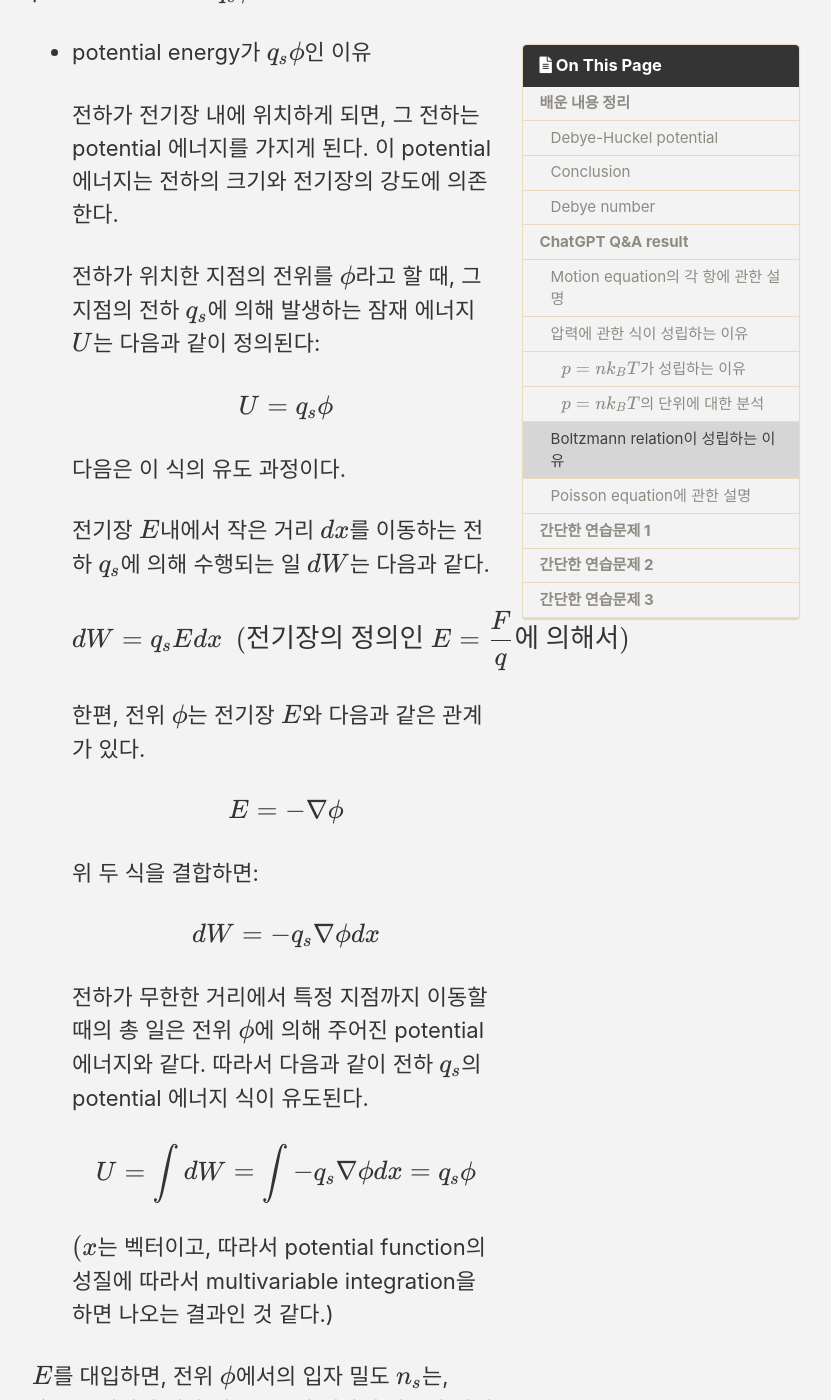
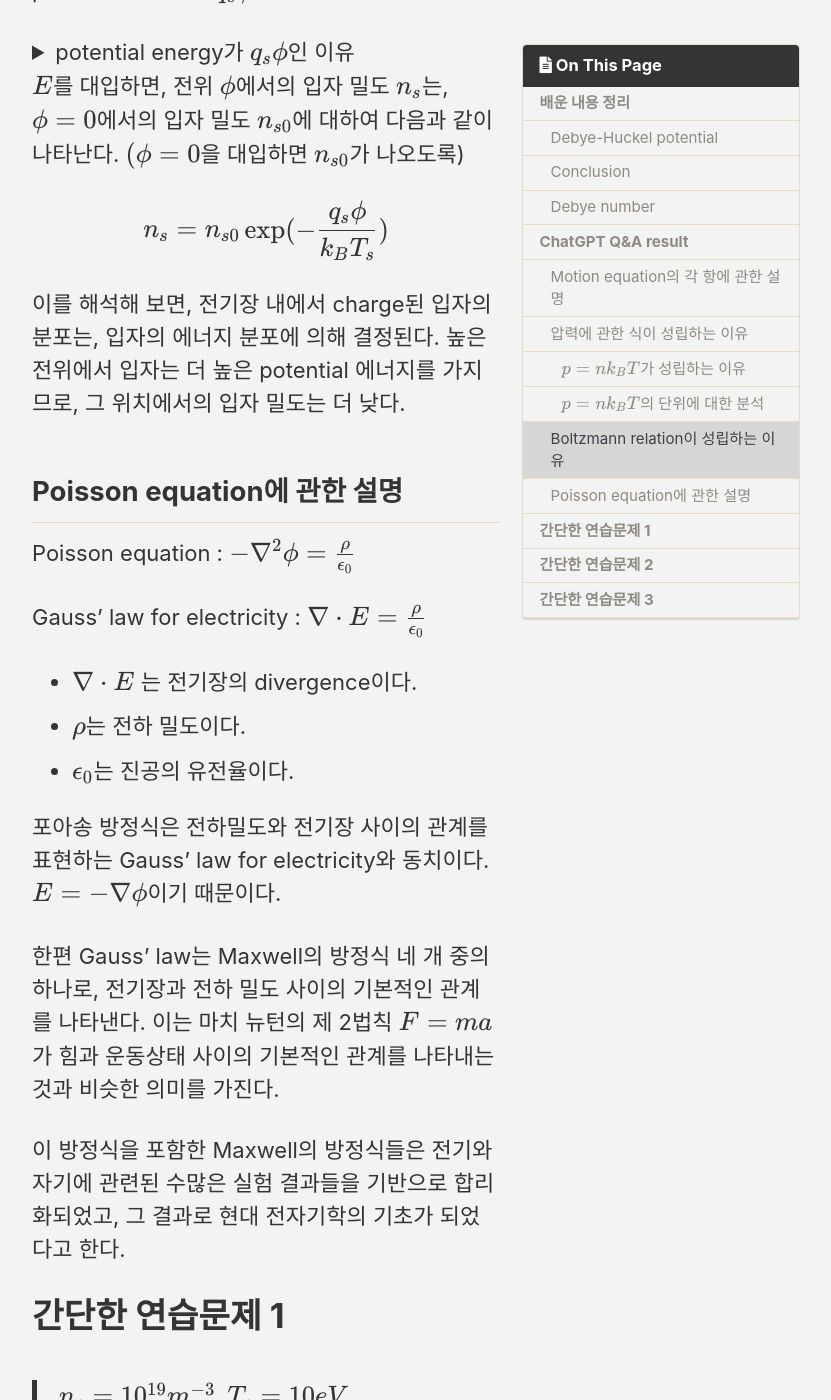
Before and after one commit to eunsuhKim/-eunsuh96-.github.io, a Jekyll site: the page built from _posts/2023-09-10-plasma_basic2(Debye-Huckel-potential).md, in a window 1280 px wide and 1400 px high, scrolled down 9318 px. Shown: the whole window, without its empty margins (374-1205 px from the left). Built offline with Jekyll 4.4.1, drawn with Linux system fonts in a browser that asks for light colours; cached includes are drawn as plain includes; nearby versions of some CDN libraries; part of the change alters nothing that is shown.

Commit message:
toggle added

```diff
--- a/_posts/2023-09-10-plasma_basic2(Debye-Huckel-potential).md
+++ b/_posts/2023-09-10-plasma_basic2(Debye-Huckel-potential).md
@@ -194,33 +194,40 @@ By the assumption of weak interaction, $(=$ Thermal energy is much larger than p
 
 또한 전하 \(q_s\)를 갖는 입자가 전위 \(\phi\)에서 얻는 potential 에너지는 \(q_s\phi\)이다.
 
-- potential energy가 \(q_s\phi\)인 이유
 
-    전하가 전기장 내에 위치하게 되면, 그 전하는 potential 에너지를 가지게 된다. 이 potential 에너지는 전하의 크기와 전기장의 강도에 의존한다.
+<details>
+<summary>potential energy가 $q_s\phi$인 이유</summary>
+<div markdown="1">
 
-    전하가 위치한 지점의 전위를 \(\phi\)라고 할 때, 그 지점의 전하 \(q_s\)에 의해 발생하는 잠재 에너지 \(U\)는 다음과 같이 정의된다:
+전하가 전기장 내에 위치하게 되면, 그 전하는 potential 에너지를 가지게 된다. 이 potential 에너지는 전하의 크기와 전기장의 강도에 의존한다.
 
-    \[U= q_s \phi\]
+전하가 위치한 지점의 전위를 \(\phi\)라고 할 때, 그 지점의 전하 \(q_s\)에 의해 발생하는 잠재 에너지 \(U\)는 다음과 같이 정의된다:
 
-    다음은 이 식의 유도 과정이다.
+\[U= q_s \phi\]
 
-    전기장 \(E\)내에서 작은 거리 \(dx\)를 이동하는 전하 \(q_s\)에 의해 수행되는 일 \(dW\)는 다음과 같다.
+다음은 이 식의 유도 과정이다.
 
-    \[dW = q_s E dx~~\text{(전기장의 정의인 }E=\frac{F}{q}\text{에 의해서})\]
+전기장 \(E\)내에서 작은 거리 \(dx\)를 이동하는 전하 \(q_s\)에 의해 수행되는 일 \(dW\)는 다음과 같다.
 
-    한편, 전위 \(\phi\)는 전기장 \(E\)와 다음과 같은 관계가 있다.
+\[dW = q_s E dx~~\text{(전기장의 정의인 }E=\frac{F}{q}\text{에 의해서})\]
 
-    \[E = - \nabla \phi\]
+한편, 전위 \(\phi\)는 전기장 \(E\)와 다음과 같은 관계가 있다.
 
-    위 두 식을 결합하면:
+\[E = - \nabla \phi\]
 
-    \[dW = - q_s\nabla\phi dx\]
+위 두 식을 결합하면:
 
-    전하가 무한한 거리에서 특정 지점까지 이동할 때의 총 일은 전위 \(\phi\)에 의해 주어진 potential 에너지와 같다. 따라서 다음과 같이 전하 \(q_s\)의 potential 에너지 식이 유도된다.
+\[dW = - q_s\nabla\phi dx\]
 
-    \[U= \int dW = \int - q_s \nabla \phi dx = q_s\phi\]
+전하가 무한한 거리에서 특정 지점까지 이동할 때의 총 일은 전위 \(\phi\)에 의해 주어진 potential 에너지와 같다. 따라서 다음과 같이 전하 \(q_s\)의 potential 에너지 식이 유도된다.
 
-    (\(x\)는 벡터이고, 따라서 potential function의 성질에 따라서 multivariable integration을 하면 나오는 결과인 것 같다.)
+\[U= \int dW = \int - q_s \nabla \phi dx = q_s\phi\]
+
+(\(x\)는 벡터이고, 따라서 potential function의 성질에 따라서 multivariable integration을 하면 나오는 결과인 것 같다.)
+
+</div>
+</details>
+
 
 
 \(E\)를 대입하면, 전위 \(\phi\)에서의 입자 밀도 \(n_s\)는, \(\phi=0\)에서의 입자 밀도 \(n_{s0}\)에 대하여 다음과 같이 나타난다. (\(\phi=0\)을 대입하면 \(n_{s0}\)가 나오도록)
```
